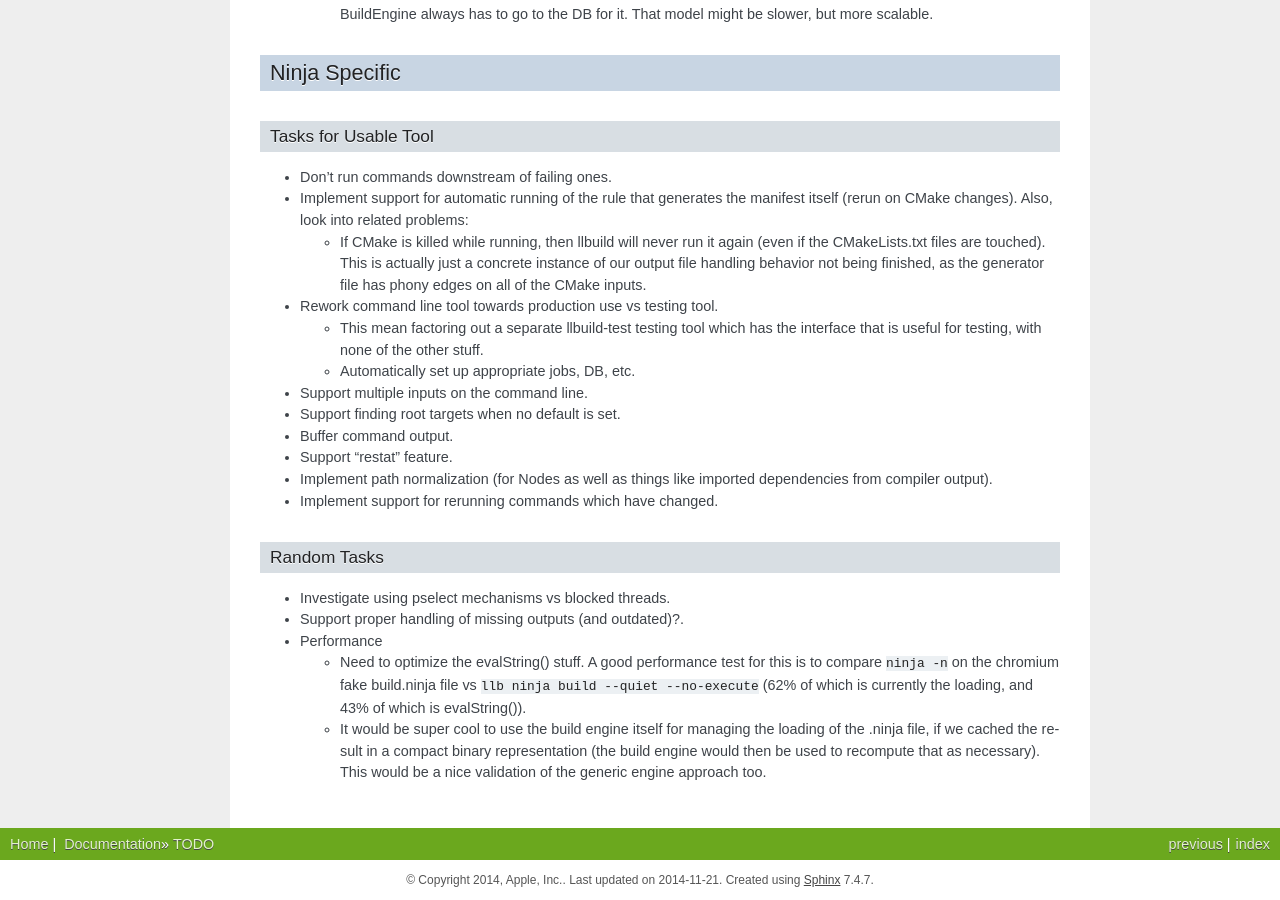
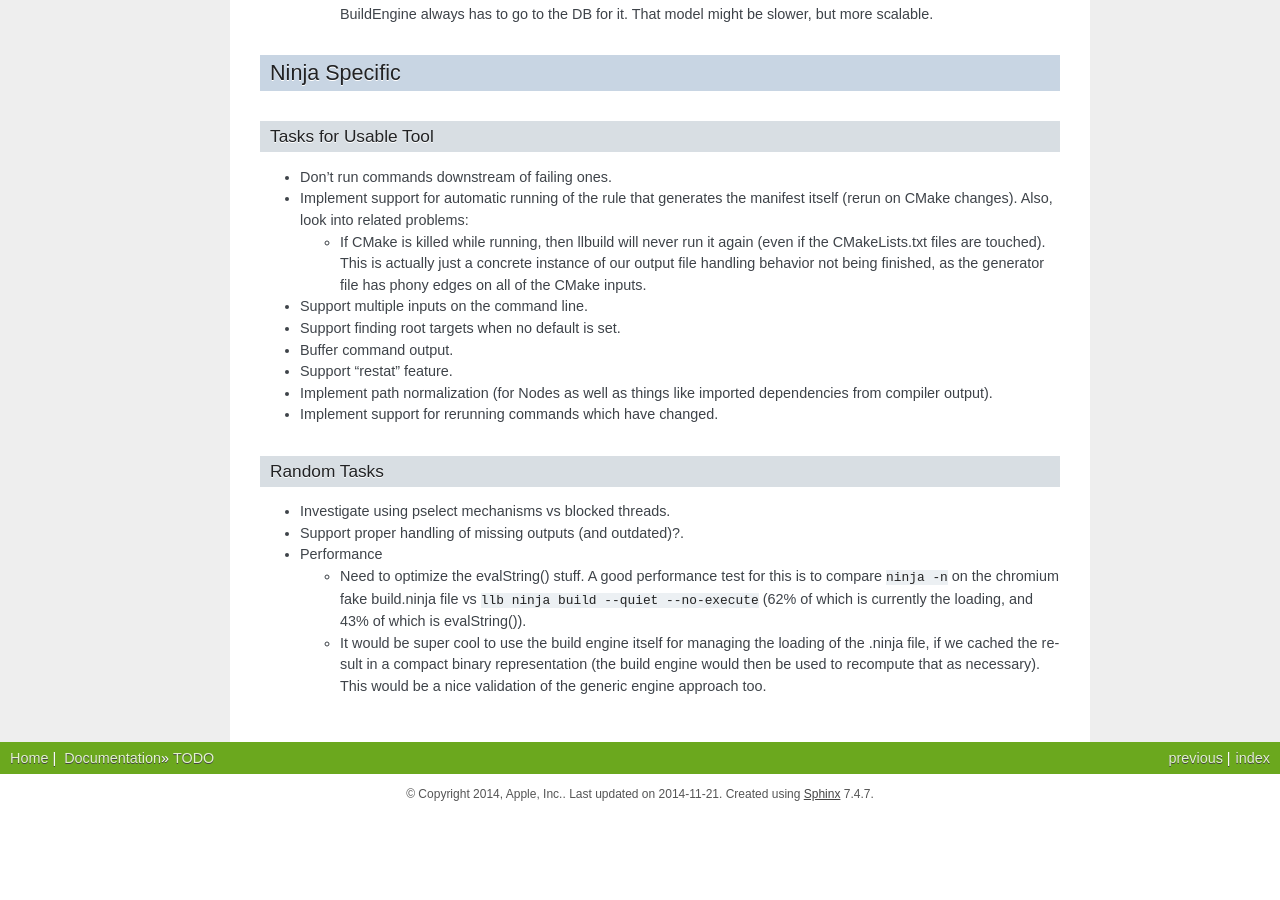
Before and after one commit to swiftlang/swift-llbuild, a Sphinx documentation site: the page built from docs/TODO.rst, in a window 1280 px wide and 900 px high, scrolled down 1039 px. Built offline with Sphinx 7.4.7, drawn with Linux system fonts in a browser that asks for light colours; after the commit the page ends 1853 px from its top, so only the background shows below that.

Commit message:
[Commands/Ninja] Add -f option to specify manifest, and use “build.ninja” by default.
 - The command line interface is now relatively tidy, although we should
   default to parallel builds at some point.

```diff
--- a/docs/TODO.rst
+++ b/docs/TODO.rst
@@ -92,13 +92,6 @@
     instance of our output file handling behavior not being finished, as the
     generator file has phony edges on all of the CMake inputs.
 
-* Rework command line tool towards production use vs testing tool.
-
-  * This mean factoring out a separate llbuild-test testing tool which has the
-    interface that is useful for testing, with none of the other stuff.
-
-  * Automatically set up appropriate jobs, DB, etc.
-
 * Support multiple inputs on the command line.
 
 * Support finding root targets when no default is set.
```
Also changed, not shown: 15 other files.
